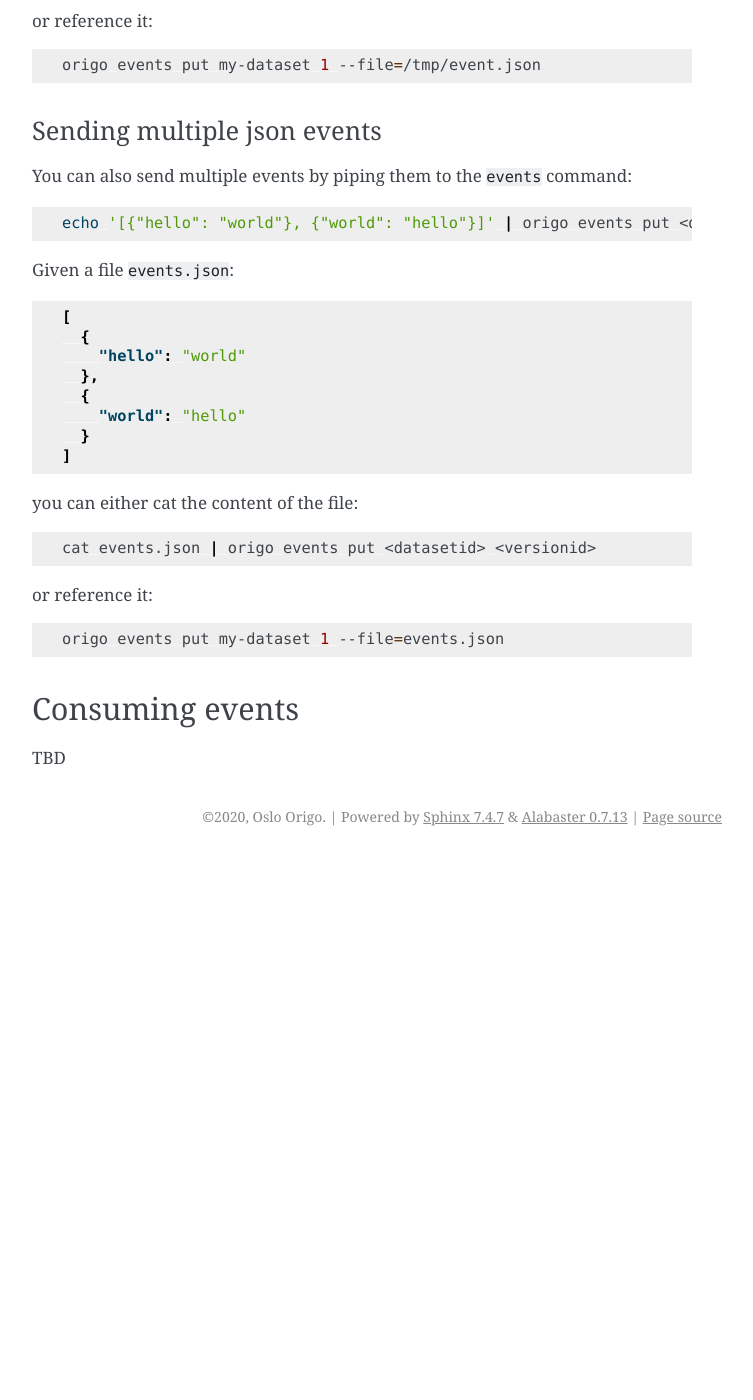
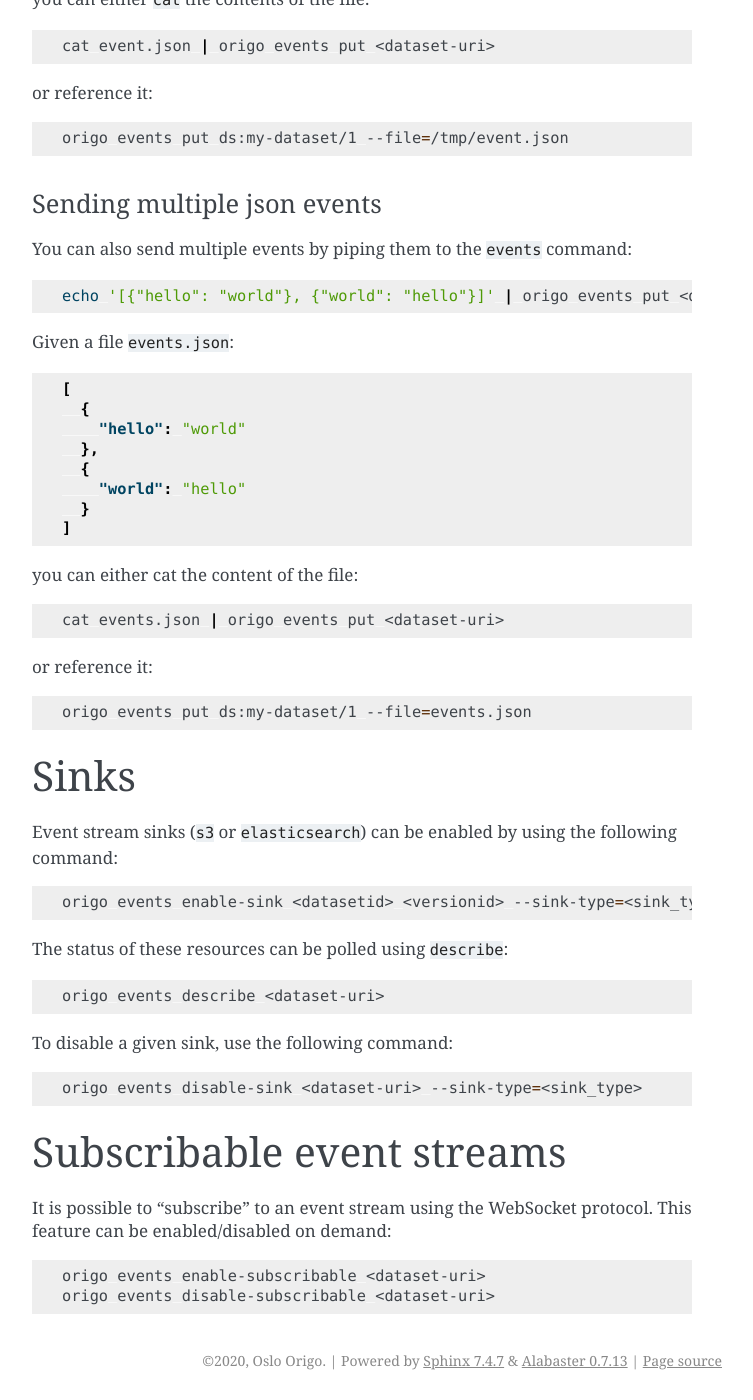
Before and after one commit to oslokommune/okdata-cli, a Sphinx documentation site: the page built from doc/events.md, in a window 1280 px wide and 1400 px high, scrolled down 1718 px. Shown: the whole window, without its empty margins (388-1141 px from the left). Built offline with Sphinx 7.4.7, drawn with Linux system fonts in a browser that asks for light colours; before the commit the page ends 2574 px from its top, so only the background shows below that; some of the changed text lies outside the part shown.

Commit message:
DP-934: Update events documentation

````diff
--- a/doc/events.md
+++ b/doc/events.md
@@ -12,7 +11,10 @@
 * [Event status](#event-status)
 * [Delete event stream](#delete-event-stream)
 * [Sending events](#sending-events)
-* [Consuming events](#consuming-events)
+  * [Single json events](#single-json-events)
+  * [Sending multiple json events](#sending-multiple-json-events)
+* [Sinks](#sinks)
+* [Subscribable event streams](#subscribable-event-streams)
 
 ## What is an event
 Documentation is available on [GitHub](https://oslokommune.github.io/dataplattform/).
@@ -21,24 +23,24 @@
 An event stream is connected to a [dataset](datasets.md), and before you can continue with events you need to [create a dataset](datasets.md#create-dataset) and a [version](datasets.md#create-version) for that dataset. If this already exists you can continue with the following step to create an event stream:
 
 ```bash
-origo event_streams create <datasetid> <versionid>
+origo events create-stream <dataset-uri>
 ```
 
-## Event status
-A stream status must be `ACTIVE` before you can start sending events to it. To poll for the status manually:
+# Event status
+A stream status must be `ACTIVE` before you can start [sending events](#sending-events) to it. To poll for the streams status manually:
 ```bash
-origo event_streams ls <datasetid> <versionid>
+origo events describe <dataset-uri>
 ```
 
 Or you can check the value of status by passing the output to `jq`:
 ```bash
-origo event_streams ls <datasetid> <versionid> --format=json | jq -r '.status'
+origo events describe <dataset-uri> --format=json | jq -r '.stream.status'
 ```
 
 ## Delete event stream
 Deleting an event stream can be done by executing:
 ```bash
-origo event_streams delete <datasetid> <versionid>
+origo events delete-stream <dataset-uri>
 ```
 
 ## Sending events
@@ -49,7 +51,7 @@
 
 Single JSON events can be sent by piping a JSON string to the `events` command:
 ```bash
-echo '{"hello": "world"}' | origo events put <datasetid> <versionid>
+echo '{"hello": "world"}' | origo events put <dataset-uri>
 ```
 
 Given a file `event.json`:
@@ -61,13 +63,13 @@
 
 you can either `cat` the contents of the file:
 ```bash
-cat event.json | origo events put <datasetid> <versionid>
+cat event.json | origo events put <dataset-uri>
 ```
 
 or reference it:
 
 ```bash
-origo events put my-dataset 1 --file=/tmp/event.json
+origo events put ds:my-dataset/1 --file=/tmp/event.json
 ```
 
 ### Sending multiple json events
@@ -90,14 +92,41 @@
 you can either cat the content of the file:
 
 ```bash
-cat events.json | origo events put <datasetid> <versionid>
+cat events.json | origo events put <dataset-uri>
 ```
 
 or reference it:
 
 ```bash
-origo events put my-dataset 1 --file=events.json
+origo events put ds:my-dataset/1 --file=events.json
 ```
 
-## Consuming events
-TBD
+# Sinks
+
+Event stream sinks (`s3` or `elasticsearch`) can be enabled by using the following command:
+
+```bash
+origo events enable-sink <datasetid> <versionid> --sink-type=<sink_type>
+```
+
+The status of these resources can be polled using `describe`:
+
+```bash
+origo events describe <dataset-uri>
+```
+
+To disable a given sink, use the following command:
+
+```bash
+origo events disable-sink <dataset-uri> --sink-type=<sink_type>
+```
+
+
+# Subscribable event streams
+
+It is possible to "subscribe" to an event stream using the WebSocket protocol. This feature can be enabled/disabled on demand:
+
+```bash
+origo events enable-subscribable <dataset-uri>
+origo events disable-subscribable <dataset-uri>
+```
````
Also changed, not shown: other parts of doc/events.md (+0 -1 lines).
